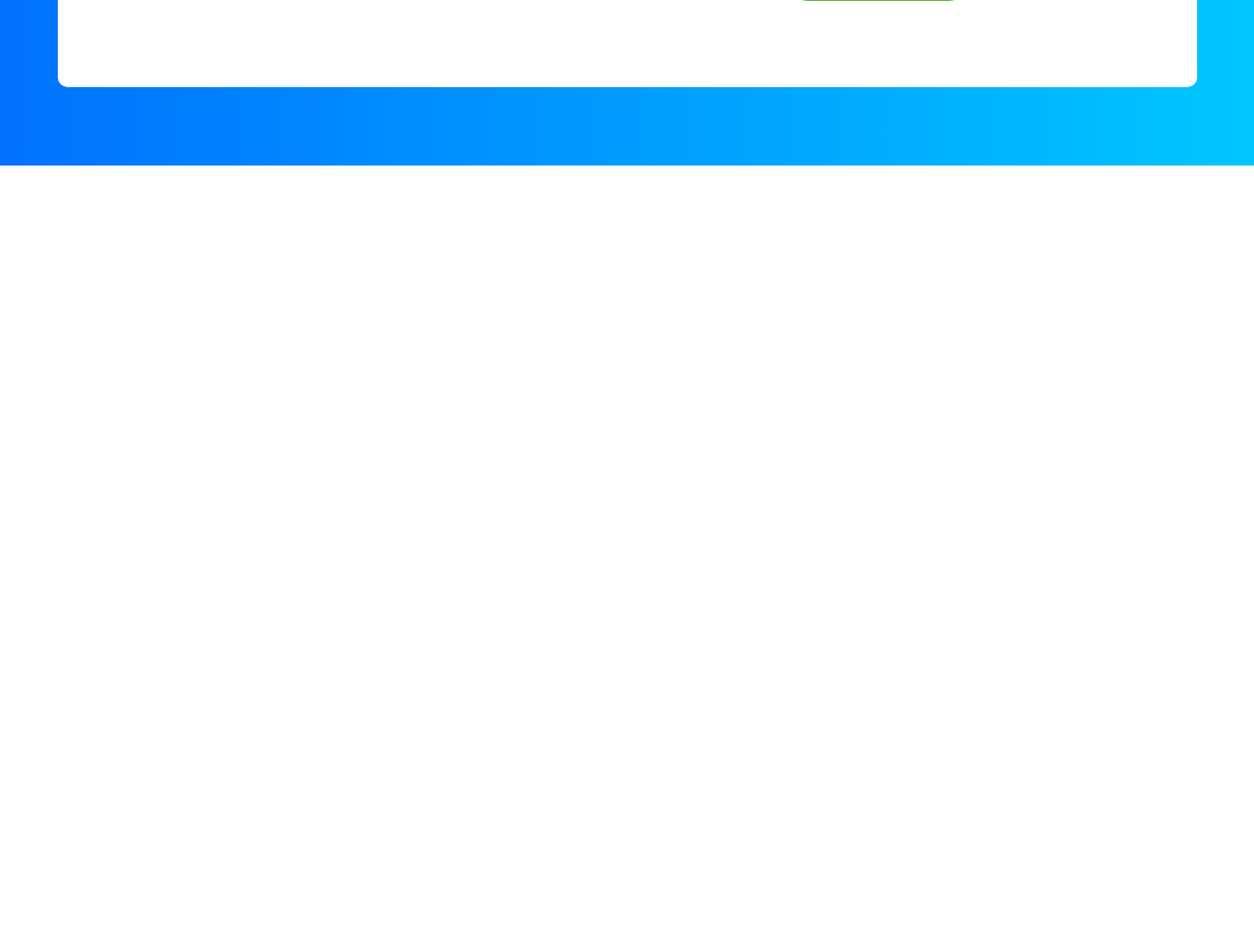
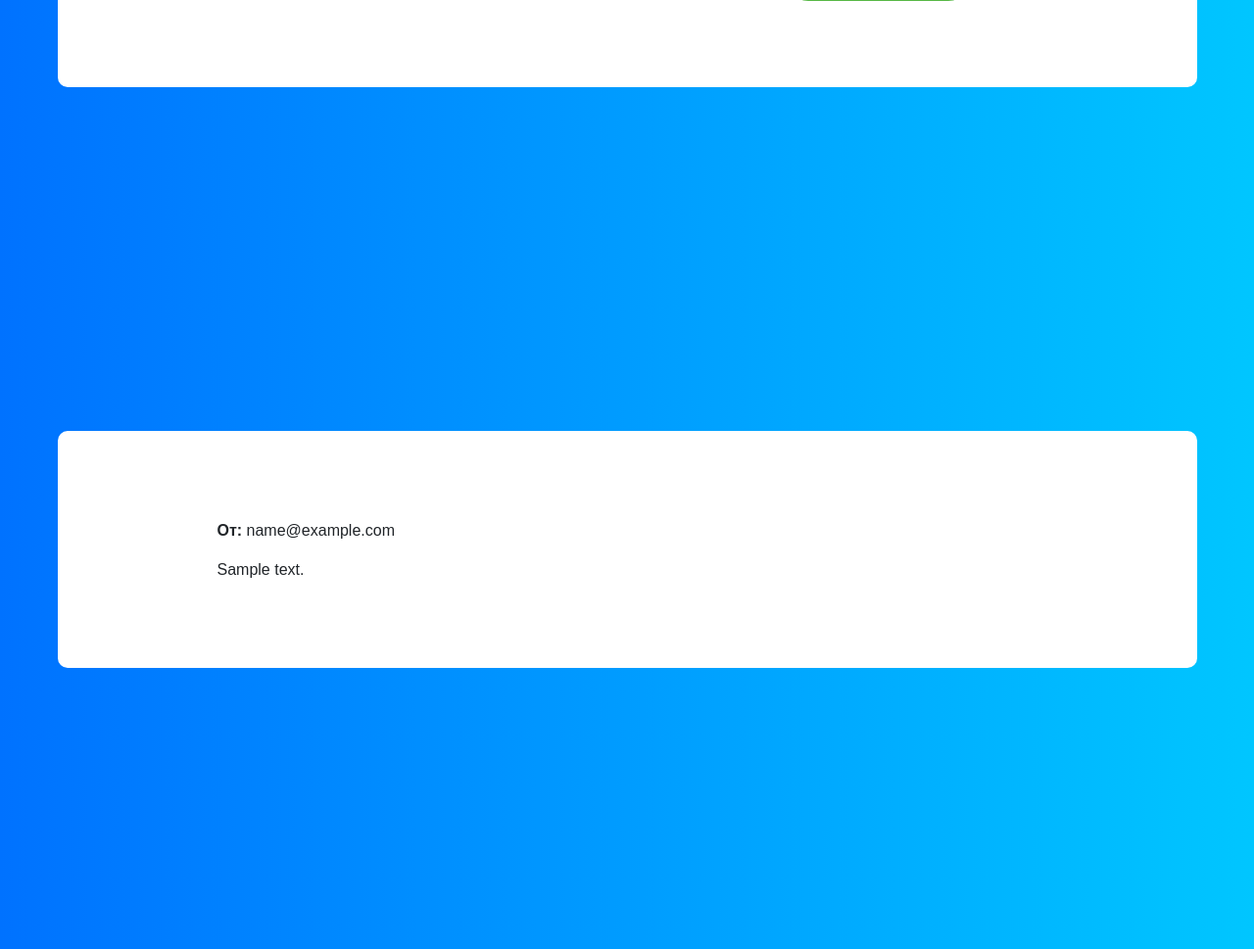
Before and after one commit to olegstiv/feedbackForm, a PHP site: page / in a window 1280 px wide. Shown: the part 631-1600 px from the top of the page at 98% size. Before the commit the page ends 800 px from the top, so only its background shows below. Run offline with PHP 8.4, Linux system fonts and the light colour scheme; tables that the repository leaves empty or names only in its code hold one stand-in row (values such as "Sample post"); some web fonts are replaced.

Commit message:
ADD output PHP last messages in main

```diff
--- a/app/controllers/MainController.php
+++ b/app/controllers/MainController.php
@@ -30,7 +30,10 @@ class MainController extends Controller
                 'textEmail' => ''
             ];
         }
-        $this->view->render('Форма обратной связи', $this->vars );
+
+        $result = $this->model->getMessage();
+
+        $this->view->render('Форма обратной связи', $this->vars, $result);
     }
 
     public function addMessage()
--- a/app/core/View.php
+++ b/app/core/View.php
@@ -23,10 +23,11 @@ class View
 
     }
 
-    public function render($title, $vars = [])
+    public function render($title, $vars = [], $messages = [])
     {
 
         extract($vars);
+        extract($messages);
         if (file_exists( $this->path ))
         {
             ob_start();
--- a/app/lib/Db.php
+++ b/app/lib/Db.php
@@ -16,6 +16,22 @@ class Db
         $config = require 'app/config/db.php';
         $this->db = new PDO('mysql:host='. $config['host'] . ';dbname=' . $config['dbname'], $config['user'], $config['pass']);
 	}
+
+    public function query( $sql, $params = [] )
+    {
+        $stmt = $this->db->prepare( $sql);
+        if ( !empty($params))
+        {
+            foreach ($params as $param => $val)
+            {
+
+                $stmt->bindValue( ':'.$param, $val);
+            }
+        }
+        $stmt->execute();
+        return $stmt;
+
+    }
 
     public function addMessage( $name, $email, $text)
     {
--- a/app/models/Main.php
+++ b/app/models/Main.php
@@ -56,4 +56,10 @@ class Main extends Model
 
 
     }
+
+    public function getMessage()
+    {
+        $result = $this->db->row("SELECT * FROM message");
+        return $result;
+    }
 }
--- a/app/views/main/index.php
+++ b/app/views/main/index.php
@@ -48,11 +48,24 @@
         </form>
     </div>
 </div>
+<div class="lastMessage">
+<?php
+//debug($vars);
+foreach ($messages as $message) { ?>
+    <div class="container-lastMessage row mb-3" >
+        <div class="col-md-12 themed-grid-col">
+            <div class="pb-3">
+                <b>От: </b><?php echo $message['email']; ?>
+    </div>
+            <div class="row">
+                <div class="col-md-12 themed-grid-col"><?php echo $message['text']; ?></div>
+            </div>
+        </div>
+    </div>
+<?php } ?>
 
 
-<!--<div class="lastMessage">-->
-<!--   <div class="container-lastMessage">afsdf</div>-->
-<!--</div>-->
+</div>
 
 
 
```
